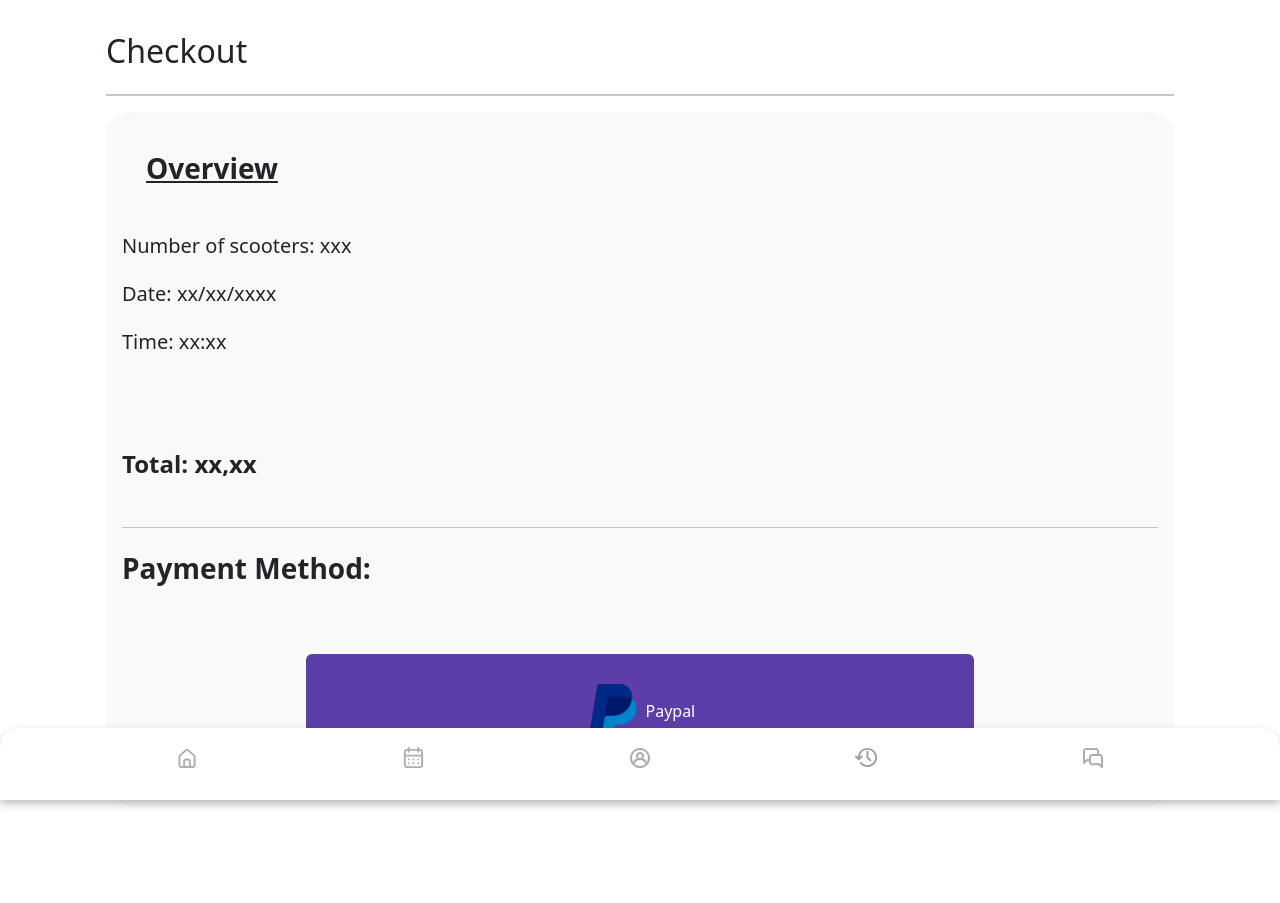
After one commit to PauloMaced0/AS_Project, a Flask app: page /checkout in a window 1280 px wide. The commit adds this page. Run offline with Flask 3, Linux system fonts and the light colour scheme; the visitor is signed in with stand-in values (Sample User, id 1).

Commit message:
Checkout page Fixes #11

```diff
--- a/TrotiNet_Webapp/app.py
+++ b/TrotiNet_Webapp/app.py
@@ -258,6 +258,13 @@ def book():
 def about():
     return render_template('about.html', title='About')
 
+@app.route("/checkout", methods=['GET', 'POST'])
+@login_required
+def checkout():
+    return render_template('checkout.html', title=' Checkout')
+
+
+
 
 @app.route("/logout")
 @login_required
--- a/TrotiNet_Webapp/templates/book.html
+++ b/TrotiNet_Webapp/templates/book.html
@@ -13,4 +13,8 @@
     </label>
 </div>
 
+<div class="container text-center">
+    <a class="btn btn-light button_purple" href="{{ url_for('checkout')}}" >Checkout</a>
+</div>
+
 {% endblock content %}
--- /dev/null
+++ b/TrotiNet_Webapp/templates/checkout.html
@@ -0,0 +1,29 @@
+{% extends "layout.html" %}
+{% block content%}
+
+
+<div class="container" id="v-pills-tabContent ">
+    <div class="tab-pane fade show active " id="v-pills-account" role="tabpanel" aria-labelledby="v-pills-account-tab"
+        tabindex="0">
+        <div class="container-lg p-4">
+            <div class="">
+                <h2 class="mt-2 mb-4 ">Checkout</h2>
+                <hr class="border-2">
+            </div>
+
+<div class="container p-3" style="background-color: #F9F9F9; border-radius: 3%;">
+
+    <h3 class="p-4"><b><u>Overview</u></b></h3>
+    <h5 class="mt-4">Number of scooters: xxx</h5>
+    <h5 class="mt-4">Date: xx/xx/xxxx</h5>
+    <h5 class="mt-4 mb-5 pb-5">Time: xx:xx</h5>
+    <h4 class="my-5"><b>Total: xx,xx</b></h4>
+    <hr class="border-1">
+    <h3 class="mt-4 mb-5 "><b>Payment Method:</b></h3>
+
+    <div class="container text-center">
+        <a href="#" class="btn btn-light button_purple"><img src="{{ url_for('static', filename='img/interfaceImage/paypal.png') }}" alt="Image" width="10%"/> Paypal</a>
+    </div>
+
+</div>
+{% endblock content %}
```
Also changed, not shown: TrotiNet_Webapp/app.db, TrotiNet_Webapp/static/img/interfaceImage/paypal.png (added).
